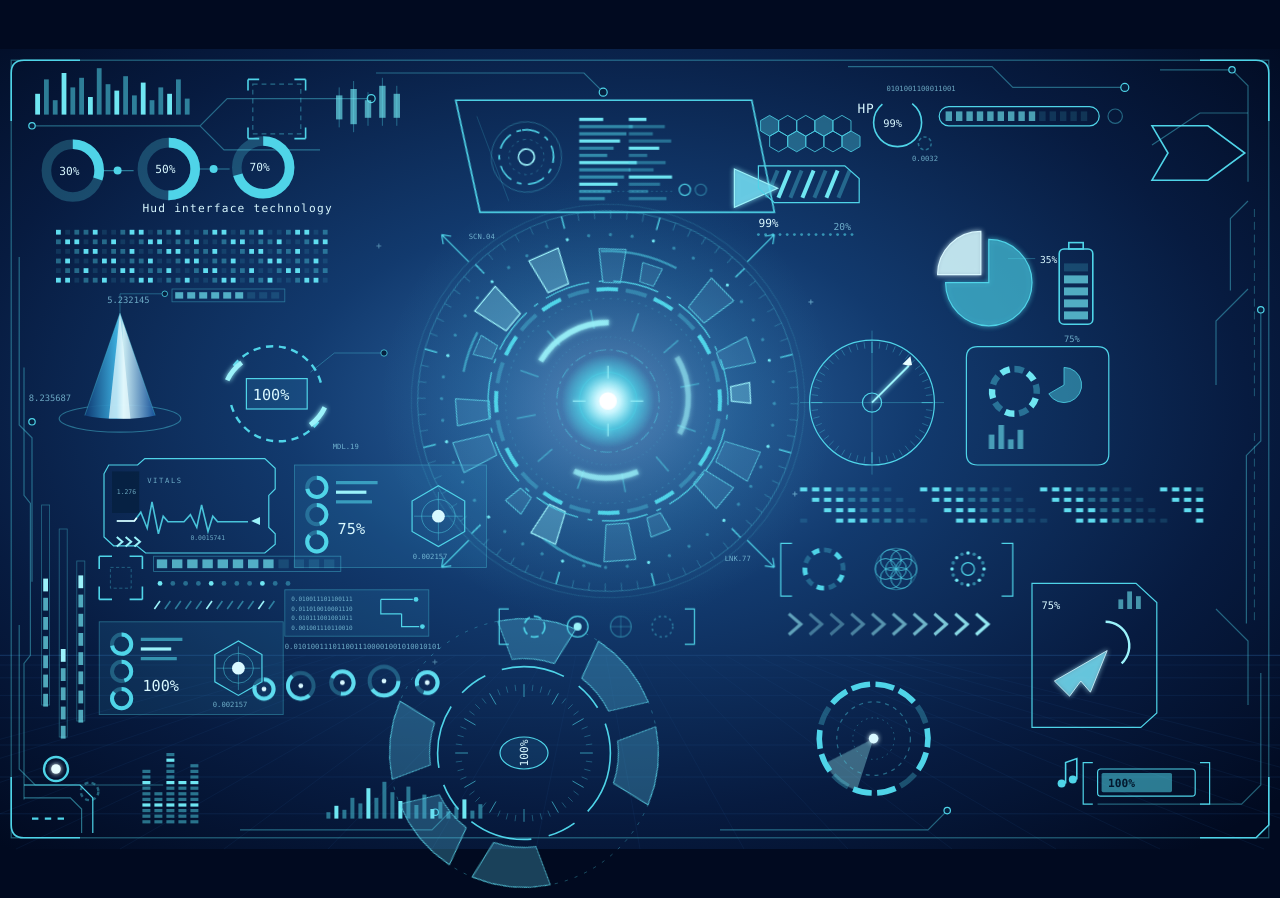
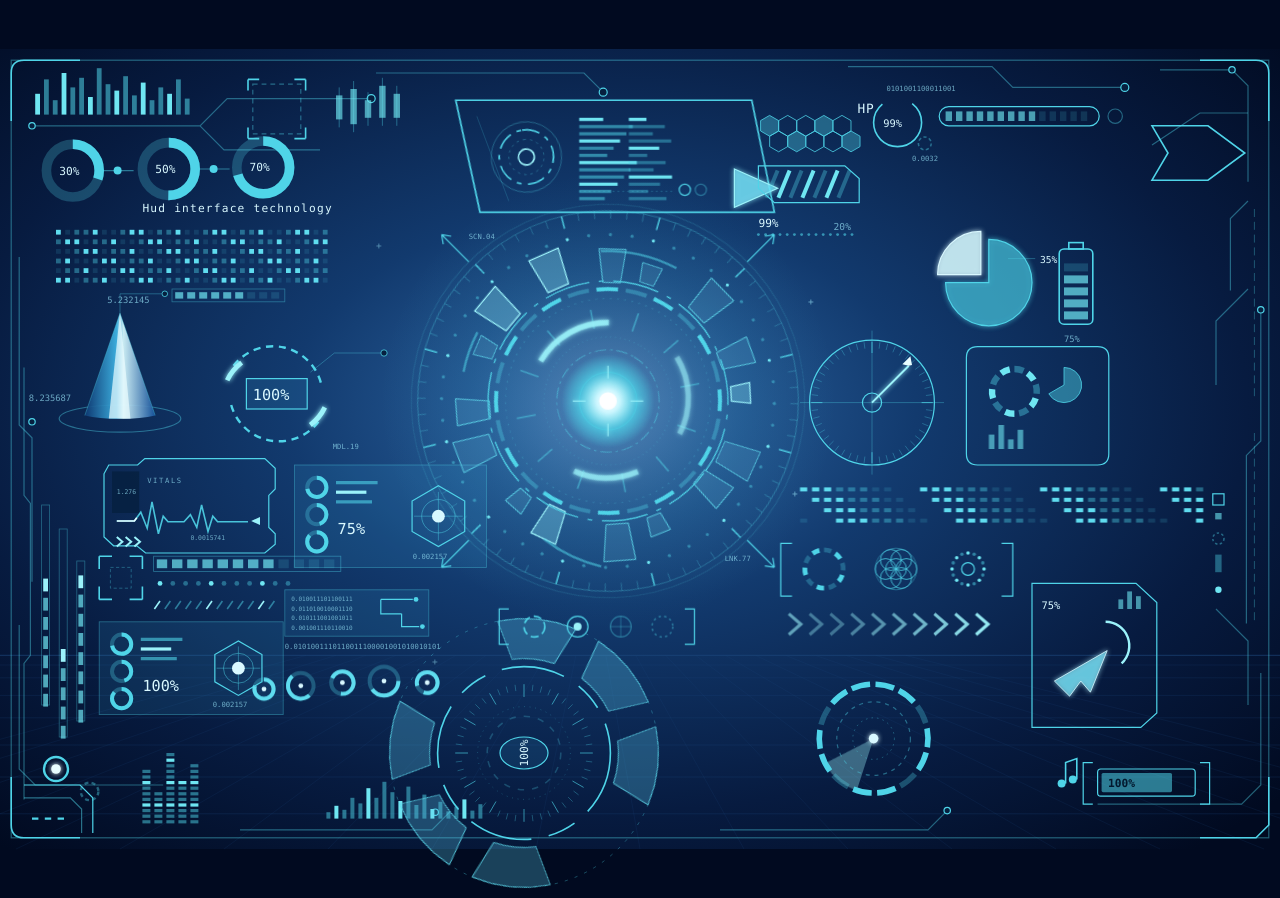
Before and after one commit to alex100hickey-eng/Second-brain, a Flask app: page / in a window 1280 px wide. Run offline with Flask 3, Linux system fonts and the light colour scheme; data that the repository does not hold is empty; some libraries are stand-ins or nearby versions.

Commit message:
HUD stage 1 v8: turbine inner dotted rings, right-edge icon stack
Co-Authored-By: Claude Fable 5 <noreply@anthropic.com>

```diff
--- a/second-brain-chat/templates/hud.html
+++ b/second-brain-chat/templates/hud.html
@@ -382,6 +382,8 @@ html, body { height: 100%; margin: 0; background: #010A20; overflow: hidden; }
   <circle cx="655" cy="880" r="168" class="ln2" stroke-width="1" stroke-dasharray="4 9"/>
   <circle cx="655" cy="880" r="108" class="ln" stroke-width="2" stroke-dasharray="80 22 36 22"/>
   <g id="turbticks"></g>
+  <circle cx="655" cy="880" r="58" class="ln2" stroke-width="1" stroke-dasharray="1 6"/>
+  <circle cx="655" cy="880" r="46" class="ln2" stroke-width="2" stroke-dasharray="8 10" opacity=".6"/>
   <ellipse cx="655" cy="880" rx="30" ry="20" class="ln fillT" stroke-width="1.5"/>
   <text x="655" y="885" font-size="14" class="txt" text-anchor="middle"
         transform="rotate(-90 655 880)">100%</text>
@@ -419,6 +421,13 @@ html, body { height: 100%; margin: 0; background: #010A20; overflow: hidden; }
 <!-- ================= RIGHT EDGE OCTAGON ================= -->
 <path class="ln2" stroke-width="1.5"
       d="M 1440 120 l 60 -40 h 60 M 1560 300 l -40 40 v 80 M 1520 700 l 40 40 v 80"/>
+<g>
+  <rect x="1516" y="556" width="14" height="14" class="ln" stroke-width="1.5" fill="none"/>
+  <rect x="1519" y="580" width="8" height="8" fill="rgba(111,230,242,.6)"/>
+  <circle cx="1523" cy="612" r="7" class="ln2" stroke-width="2" stroke-dasharray="3 3"/>
+  <rect x="1519" y="632" width="8" height="22" fill="rgba(79,212,232,.4)"/>
+  <circle cx="1523" cy="676" r="4" fill="#6FE6F2"/>
+</g>
 
 <!-- micro labels + markers -->
 <g class="txtd" font-size="12">
```
